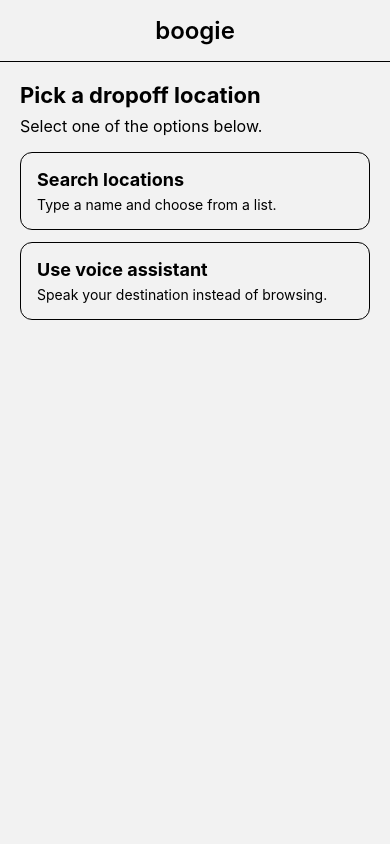
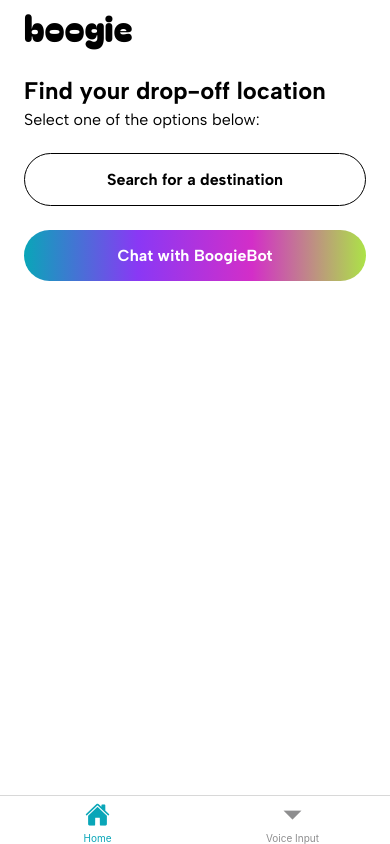
Before and after one commit to osose-e/boogie, a React Native app: screen /Home in a window 390 px wide. Built offline with nearby package versions, Linux system fonts and the light colour scheme.

Commit message:
Redesigned HomeScreen

```diff
--- a/App.js
+++ b/App.js
@@ -3,10 +3,14 @@ import { NavigationContainer } from '@react-navigation/native';
 import { createStackNavigator } from '@react-navigation/stack';
 import { StatusBar } from 'expo-status-bar';
 import { useFonts } from "expo-font";
+import RootNavigator from "./src/navigation/RootNavigator";
+import { SafeAreaProvider } from "react-native-safe-area-context";
+
 import HomeScreen from './src/screens/HomeScreen';
 import VoiceInputScreen from './src/screens/VoiceInputScreen';
 import RideRegistrationScreen from './src/screens/RideRegistrationScreen';
 import RideConfirmationScreen from './src/screens/RideConfirmationScreen';
+
 
 const Stack = createStackNavigator();
 
@@ -24,19 +28,11 @@ export default function App() {
   }
 
   return (
-    <NavigationContainer>
-      <StatusBar style="auto" />
-      <Stack.Navigator
-        initialRouteName="Home"
-        screenOptions={{
-          headerShown: false,
-        }}
-      >
-        <Stack.Screen name="Home" component={HomeScreen} />
-        <Stack.Screen name="VoiceInput" component={VoiceInputScreen} />
-        <Stack.Screen name="RideRegistration" component={RideRegistrationScreen} />
-        <Stack.Screen name="RideConfirmation" component={RideConfirmationScreen} />
-      </Stack.Navigator>
-    </NavigationContainer>
+    <SafeAreaProvider>
+      <NavigationContainer>
+        <StatusBar style="auto" />
+        <RootNavigator />
+      </NavigationContainer>
+    </SafeAreaProvider>
   );
 }
--- /dev/null
+++ b/src/components/GradientText.js
@@ -0,0 +1,32 @@
+// GradientText.js
+import React from "react";
+import { Text } from "react-native";
+import MaskedView from "@react-native-masked-view/masked-view";
+import { LinearGradient } from "expo-linear-gradient";
+
+export default function GradientText({
+  text,
+  colors,
+  style,
+  ...props
+}) {
+  return (
+    <MaskedView
+      maskElement={
+        <Text style={[style, { backgroundColor: "transparent" }]} {...props}>
+          {text}
+        </Text>
+      }
+    >
+      <LinearGradient
+        colors={colors}
+        start={{ x: 0, y: 0 }}
+        end={{ x: 1, y: 0 }}
+      >
+        <Text style={[style, { opacity: 0 }]} {...props}>
+          {text}
+        </Text>
+      </LinearGradient>
+    </MaskedView>
+  );
+}
--- /dev/null
+++ b/src/components/Header.js
@@ -0,0 +1,52 @@
+// src/components/Header.js
+import React from "react";
+import { View, Text } from "react-native";
+import {
+  SafeAreaView,
+  useSafeAreaInsets,
+} from "react-native-safe-area-context";
+import GradientText from "./GradientText";
+import { theme } from "../styles/themes";
+
+export default function Header() {
+  const insets = useSafeAreaInsets(); // dynamic safe area values
+
+  return (
+    <SafeAreaView
+      edges={["top"]}
+      style={{
+        backgroundColor: theme.colors.light.background,
+        borderColor: "red",
+        // borderWidth: 1,
+      }}
+    >
+      <View
+        style={{
+          //   paddingTop: insets.top, // ensures text is below status bar/notch
+          //   paddingBottom: 16,
+          //   height: "20%",
+          paddingLeft: 24,
+          alignItems: "flex-start",
+          //   justifyContent: "center",
+          //   alignContent: "center",
+          //   justifyContent: "center",
+          borderColor: "blue",
+          //   borderWidth: 1,
+          //   borderBottomWidth: 1,
+          //   borderBottomColor: theme.colors.light.borderDark,
+        }}
+      >
+        <GradientText
+          text="boogie"
+          colors={[
+            theme.colors.light.wordmark.primary,
+            theme.colors.light.wordmark.secondary,
+            theme.colors.light.wordmark.tertiary,
+            theme.colors.light.wordmark.quaternary,
+          ]}
+          style={{ fontSize: theme.fontSizes.xxl, fontFamily: theme.fonts.wordmark }}
+        />
+      </View>
+    </SafeAreaView>
+  );
+}
--- /dev/null
+++ b/src/navigation/MainTabNavigator.js
@@ -0,0 +1,42 @@
+// src/navigation/MainTabNavigator.js
+import React from "react";
+import { View } from "react-native";
+import { createBottomTabNavigator } from "@react-navigation/bottom-tabs";
+import HomeScreen from "../screens/HomeScreen";
+import VoiceInputScreen from "../screens/VoiceInputScreen";
+import Header from "../components/Header";
+import { theme } from "../styles/themes";
+import MaterialCommunityIcons from "react-native-vector-icons/MaterialCommunityIcons";
+import Ionicons from "react-native-vector-icons/Ionicons";
+
+const Tab = createBottomTabNavigator();
+
+export default function MainTabNavigator() {
+  return (
+    <View style={{ flex: 1 }}>
+      {/* Consistent header across all tabs */}
+      <Header />
+
+      {/* Tabs */}
+      <Tab.Navigator
+        screenOptions={{
+          headerShown: false, // hide stack headers inside tabs
+          tabBarActiveTintColor: theme.colors.light.icons,
+        }}
+      >
+        <Tab.Screen
+          name="Home"
+          component={HomeScreen}
+          options={{
+            tabBarIcon: ({ focused, color, size }) => {
+              // Switch icon based on focus
+              const iconName = focused ? "home" : "home-outline";
+              return <Ionicons name={iconName} size={size} color={color} />;
+            },
+          }}
+        />
+        <Tab.Screen name="Voice Input" component={VoiceInputScreen} />
+      </Tab.Navigator>
+    </View>
+  );
+}
--- /dev/null
+++ b/src/navigation/RootNavigator.js
@@ -0,0 +1,14 @@
+import { createNativeStackNavigator } from "@react-navigation/native-stack";
+import MainTabNavigator from "./MainTabNavigator";
+// import DetailScreen from "../screens/DetailScreen";
+
+const Stack = createNativeStackNavigator();
+
+export default function RootNavigator() {
+  return (
+    <Stack.Navigator screenOptions={{ headerShown: false }}>
+      <Stack.Screen name="MainTabs" component={MainTabNavigator} />
+      {/* <Stack.Screen name="Detail" component={DetailScreen} /> */}
+    </Stack.Navigator>
+  );
+}
--- a/src/screens/HomeScreen.js
+++ b/src/screens/HomeScreen.js
@@ -6,12 +6,13 @@ import {
   TouchableOpacity,
   StyleSheet,
   ScrollView,
-  SafeAreaView,
   AccessibilityInfo,
   findNodeHandle,
   Keyboard,
 } from 'react-native';
-import { colors } from '../styles/colors';
+import { SafeAreaView } from "react-native-safe-area-context";
+import { LinearGradient } from 'expo-linear-gradient';
+import { theme } from '../styles/themes';
 import { STANFORD_LOCATIONS, DEFAULT_PICKUP_LOCATION } from '../constants/stanfordLocations';
 
 const HomeScreen = ({ navigation }) => {
@@ -31,31 +32,31 @@ const HomeScreen = ({ navigation }) => {
     return () => cancelAnimationFrame(raf);
   }, []);
 
-  // Dismiss keyboard when tapping outside
-  useEffect(() => {
-    const keyboardDidHideListener = Keyboard.addListener('keyboardDidHide', () => {
-      Keyboard.dismiss();
-    });
-    return () => {
-      keyboardDidHideListener.remove();
-    };
-  }, []);
+  // // Dismiss keyboard when tapping outside
+  // useEffect(() => {
+  //   const keyboardDidHideListener = Keyboard.addListener('keyboardDidHide', () => {
+  //     Keyboard.dismiss();
+  //   });
+  //   return () => {
+  //     keyboardDidHideListener.remove();
+  //   };
+  // }, []);
 
-  const filteredLocations = useMemo(() => {
-    if (!searchQuery) return STANFORD_LOCATIONS;
-    const q = searchQuery.toLowerCase();
-    return STANFORD_LOCATIONS.filter((location) =>
-      location.name.toLowerCase().includes(q)
-    );
-  }, [searchQuery]);
+  // const filteredLocations = useMemo(() => {
+  //   if (!searchQuery) return STANFORD_LOCATIONS;
+  //   const q = searchQuery.toLowerCase();
+  //   return STANFORD_LOCATIONS.filter((location) =>
+  //     location.name.toLowerCase().includes(q)
+  //   );
+  // }, [searchQuery]);
 
-  const handleLocationSelect = (location) => {
-    navigation.navigate('RideRegistration', {
-      pickupLocation: DEFAULT_PICKUP_LOCATION.displayText,
-      dropoffLocation: location.fullAddress,
-      dropoffLocationName: location.name,
-    });
-  };
+  // const handleLocationSelect = (location) => {
+  //   navigation.navigate('RideRegistration', {
+  //     pickupLocation: DEFAULT_PICKUP_LOCATION.displayText,
+  //     dropoffLocation: location.fullAddress,
+  //     dropoffLocationName: location.name,
+  //   });
+  // };
 
   const goToVoice = () => navigation.navigate('VoiceInput');
 
@@ -77,141 +78,53 @@ const HomeScreen = ({ navigation }) => {
     return () => cancelAnimationFrame(raf);
   }, [mode]);
 
-  const sanitizeDictation = (t) =>
-    t
-      .replace(/\uFFFC/g, '')     // remove object-replacement char
-      .replace(/\s+/g, ' ')       // collapse whitespace
-      .trim();
+  // const sanitizeDictation = (t) =>
+  //   t
+  //     .replace(/\uFFFC/g, '')     // remove object-replacement char
+  //     .replace(/\s+/g, ' ')       // collapse whitespace
+  //     .trim();
 
   return (
-    <SafeAreaView style={styles.container}>
-      {/* HEADER */}
-      <View style={styles.header}>
-        <Text
-          ref={logoRef}
-          style={styles.logo}
-          accessibilityRole="text"
-          accessible={true}
-          importantForAccessibility="yes"
-          accessibilityLabel="Boogie app"
-        >
-          boogie
-        </Text>
-      </View>
-
-      <ScrollView
-        style={styles.content}
-        contentContainerStyle={styles.contentContainer}
-        keyboardShouldPersistTaps="handled"
-        onScrollBeginDrag={() => Keyboard.dismiss()}
-      >
-        {mode === 'choose' ? (
-          <>
+    <SafeAreaView style={styles.container} edges={["left", "right"]}>
       <Text style={styles.title} accessibilityRole="header">
-              Pick a dropoff location
+        Find your drop-off location
       </Text>
       <Text style={styles.subtitle} accessibilityRole="text">
-              Select one of the options below.
+        Select one of the options below:
       </Text>
 
       <View style={styles.optionGroup}>
         <TouchableOpacity
-                style={styles.optionCard}
-                onPress={() => setMode('search')}
+          style={styles.searchOptionCard}
+          onPress={() => setMode("search")}
           accessibilityRole="button"
-                accessibilityLabel="Search locations"
-                accessibilityHint="Shows a search field and a list of locations"
+          accessibilityLabel="Search destinations"
+          accessibilityHint="Opens a new page with a search field and list of locations"
         >
-                <Text style={styles.optionTitle}>Search locations</Text>
-                <Text style={styles.optionDescription}>
-                  Type a name and choose from a list.
-                </Text>
+          <Text style={styles.searchOptionTitle}>Search for a destination</Text>
         </TouchableOpacity>
 
         <TouchableOpacity
-                style={styles.optionCard}
           onPress={goToVoice}
           accessibilityRole="button"
           accessibilityLabel="Use voice assistant"
           accessibilityHint="Opens a voice assistant to choose your destination"
         >
-                <Text style={styles.optionTitle}>Use voice assistant</Text>
-                <Text style={styles.optionDescription}>
-                  Speak your destination instead of browsing.
-                </Text>
+          <LinearGradient
+            colors={[
+              theme.colors.light.wordmark.primary,
+              theme.colors.light.wordmark.secondary,
+              theme.colors.light.wordmark.tertiary,
+              theme.colors.light.wordmark.quaternary,
+            ]}
+            start={{ x: 0, y: 0 }}
+            end={{ x: 1, y: 0 }}
+            style={styles.chatOptionCard}
+          >
+            <Text style={styles.chatOptionTitle}>Chat with BoogieBot</Text>
+          </LinearGradient>
         </TouchableOpacity>
       </View>
-          </>
-        ) : (
-          <>
-            <View style={styles.searchHeaderRow}>
-              <Text style={styles.sectionTitle} accessibilityRole="header">
-                Search locations
-              </Text>
-
-              <TouchableOpacity
-                onPress={resetToChooseMode}
-                accessibilityRole="button"
-                accessibilityLabel="Back to options"
-                accessibilityHint="Returns to the two booking options"
-              >
-                <Text style={styles.backLink}>Back to options</Text>
-              </TouchableOpacity>
-            </View>
-
-            {/* SEARCH */}
-            <View style={styles.searchContainer}>
-              <TextInput
-                ref={searchInputRef}
-                style={styles.searchInput}
-                placeholder="Find locations by name..."
-                placeholderTextColor={colors.textSecondary}
-                value={searchQuery}
-                onChangeText={(t) => setSearchQuery(sanitizeDictation(t))}
-                autoCorrect={false}
-                spellCheck={false}
-                autoCapitalize="none"
-                accessibilityLabel="Search for locations by name"
-                accessibilityRole="searchbox"
-                returnKeyType="search"
-              />
-              <Text
-                style={styles.searchIcon}
-                accessibilityElementsHidden
-                importantForAccessibility="no"
-              >
-                🔍
-              </Text>
-            </View>
-
-            <Text style={styles.helperText} accessibilityRole="text">
-              Matching locations ({filteredLocations.length})
-            </Text>
-
-            <View style={styles.locationsList}>
-              {filteredLocations.map((location) => (
-                <TouchableOpacity
-                  key={location.id}
-                  style={styles.locationItem}
-                  onPress={() => handleLocationSelect(location)}
-                  accessibilityRole="button"
-                  accessibilityLabel={location.name}
-                  accessibilityHint="Double tap to set as dropoff location"
-                >
-                  <Text style={styles.locationName}>{location.name}</Text>
-                  <Text
-                    style={styles.locationArrow}
-                    accessibilityElementsHidden
-                    importantForAccessibility="no"
-                  >
-                    ›
-                  </Text>
-                </TouchableOpacity>
-              ))}
-            </View>
-          </>
-        )}
-      </ScrollView>
     </SafeAreaView>
   );
 };
@@ -219,132 +132,51 @@ const HomeScreen = ({ navigation }) => {
 const styles = StyleSheet.create({
   container: {
     flex: 1,
-    backgroundColor: colors.background,
+    backgroundColor: theme.colors.light.background,
+    paddingLeft: theme.spacing.regular,
+    paddingRight: theme.spacing.regular,
   },
 
-  header: {
-    alignItems: 'center',
-    paddingHorizontal: 20,
-    paddingVertical: 16,
-    borderBottomWidth: 1,
-    borderBottomColor: colors.border,
-  },
-  logo: {
-    fontSize: 24,
-    fontWeight: '600',
-    color: colors.text,
-  },
-
-  content: { flex: 1 },
-  contentContainer: { padding: 20 },
-
   title: {
-    fontSize: 22,
-    fontWeight: '700',
-    color: colors.text,
-    marginBottom: 8,
+    fontSize: theme.fontSizes.xl,
+    fontFamily: theme.fonts.header2,
+    color: theme.colors.light.header2,
+    marginBottom: 5,
+    marginTop: theme.spacing.regular,
   },
   subtitle: {
-    fontSize: 16,
-    color: colors.textSecondary,
-    marginBottom: 16,
+    fontSize: theme.fontSizes.md,
+    fontFamily: theme.fonts.body,
+    color: theme.colors.light.bodyDark,
+    marginBottom: theme.spacing.regular,
   },
 
   optionGroup: {
-    gap: 12,
+    gap: theme.spacing.regular,
   },
-  optionCard: {
-    borderRadius: 12,
-    padding: 16,
+  searchOptionCard: {
+    borderRadius: 100,
+    padding: theme.spacing.small,
     borderWidth: 1,
-    borderColor: colors.border,
-    backgroundColor: colors.backgroundLight,
+    borderColor: theme.colors.light.borderDark,
+    backgroundColor: theme.colors.light.background,
+    alignItems: "center",
   },
-  optionTitle: {
-    fontSize: 18,
-    fontWeight: '700',
-    color: colors.text,
-    marginBottom: 6,
+  chatOptionCard: {
+    borderRadius: theme.radius,
+    padding: theme.spacing.small,
+    backgroundColor: theme.colors.light.background,
+    alignItems: "center",
   },
-  optionDescription: {
-    fontSize: 14,
-    color: colors.textSecondary,
+  searchOptionTitle: {
+    fontSize: theme.fontSizes.md,
+    fontFamily: theme.fonts.header2,
+    color: theme.colors.light.bodyDark,
   },
-
-  searchHeaderRow: {
-    flexDirection: 'row',
-    alignItems: 'baseline',
-    justifyContent: 'space-between',
-    marginBottom: 6,
-  },
-  sectionTitle: {
-    fontSize: 18,
-    fontWeight: '700',
-    color: colors.text,
-  },
-  backLink: {
-    fontSize: 14,
-    color: colors.primary,
-    textDecorationLine: 'underline',
-    fontWeight: '600',
-  },
-
-  searchContainer: {
-    flexDirection: 'row',
-    alignItems: 'center',
-    backgroundColor: colors.backgroundLight,
-    borderRadius: 8,
-    paddingHorizontal: 16,
-    paddingVertical: 12,
-    marginBottom: 10,
-    borderWidth: 1,
-    borderColor: colors.border,
-  },
-  searchInput: {
-    flex: 1,
-    fontSize: 16,
-    color: colors.text,
-  },
-  searchIcon: {
-    fontSize: 20,
-    marginLeft: 8,
-  },
-
-  helperText: {
-    fontSize: 14,
-    color: colors.textSecondary,
-    marginBottom: 12,
-  },
-
-  currentLocationContainer: { marginBottom: 12 },
-  currentLocationLabel: { fontSize: 14, color: colors.textSecondary },
-
-  browseLink: { marginBottom: 20 },
-  browseLinkText: {
-    fontSize: 14,
-    color: colors.primary,
-    textDecorationLine: 'underline',
-  },
-
-  locationsList: { marginBottom: 24 },
-  locationItem: {
-    flexDirection: 'row',
-    justifyContent: 'space-between',
-    alignItems: 'center',
-    paddingVertical: 16,
-    paddingHorizontal: 12,
-    borderBottomWidth: 1,
-    borderBottomColor: colors.border,
-  },
-  locationName: {
-    fontSize: 16,
-    color: colors.text,
-    flex: 1,
-  },
-  locationArrow: {
-    fontSize: 24,
-    color: colors.textSecondary,
-    marginLeft: 12,
+  chatOptionTitle: {
+    fontSize: theme.fontSizes.md,
+    fontFamily: theme.fonts.header2,
+    color: theme.colors.light.bodyLight,
   },
 });
 
--- a/src/styles/colors.js
+++ b/src/styles/colors.js
@@ -1,7 +1,7 @@
 export const colors = {
   light: {
     header1: "#09A6B8",
-    header2: "#09A6B8",
+    header2: "#000000",
     header3: "#000000",
     bodyLight: "#FFFFFF",
     bodyDark: "#000000",
--- a/src/styles/themes.js
+++ b/src/styles/themes.js
@@ -1,3 +1,4 @@
+// /src/styles/themes.js
 import { colors } from "./colors";
 import { fonts, fontSizes } from "./typography";
 
@@ -5,4 +6,9 @@ export const theme = {
   colors,
   fonts,
   fontSizes,
+  spacing: {
+    regular: 24,
+    small: 16,
+  },
+  radius: 100,
 };
--- a/src/styles/typography.js
+++ b/src/styles/typography.js
@@ -12,5 +12,6 @@ export const fontSizes = {
     sm: 14,
     md: 16,
     lg: 18,
-    xl: 24
+    xl: 24,
+    xxl: 36,
 }
```
Also changed, not shown: package.json (+10 -3 lines), 1 other file (tests, documents, lock files or other folders). Lines whose indentation alone changed are shown as unchanged.
